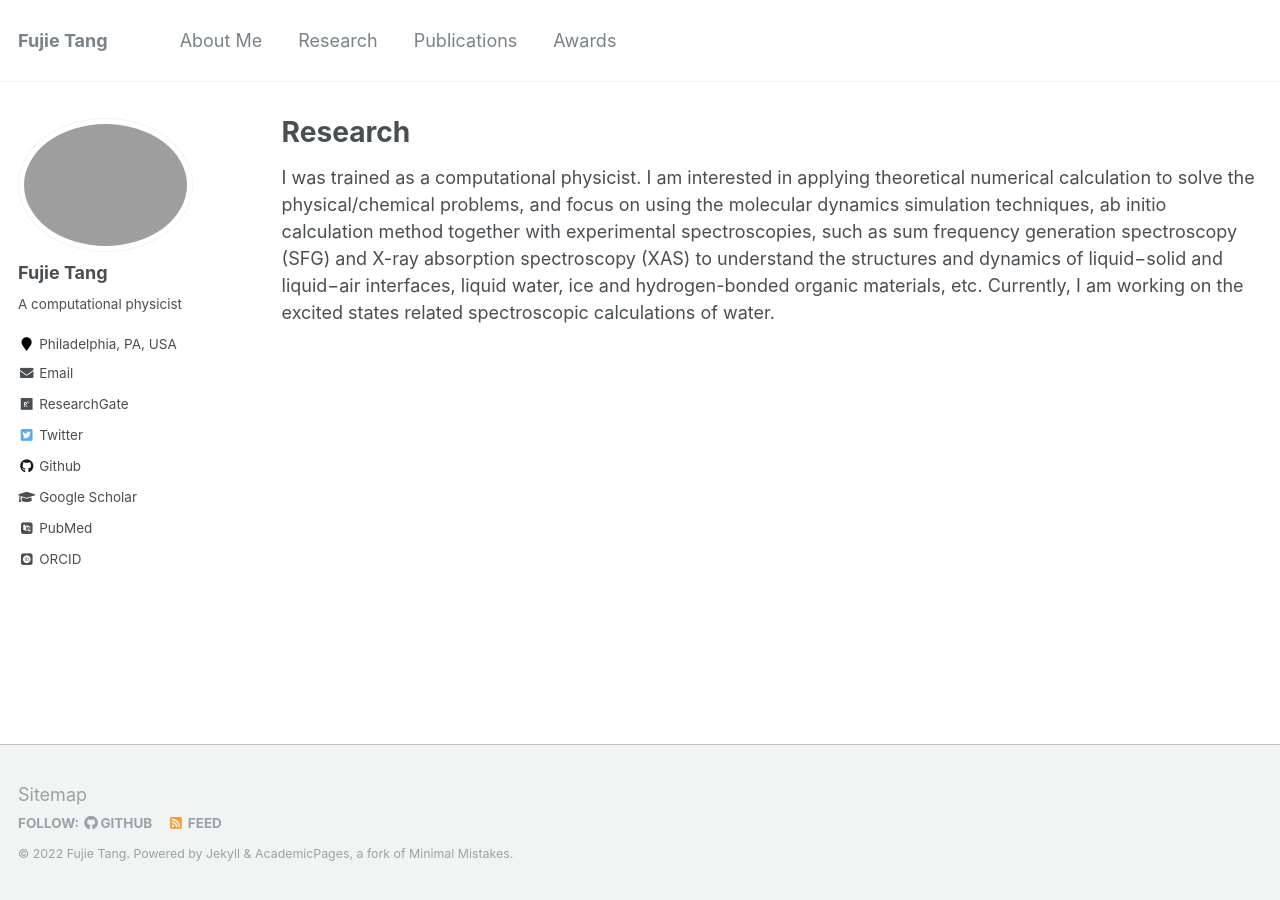
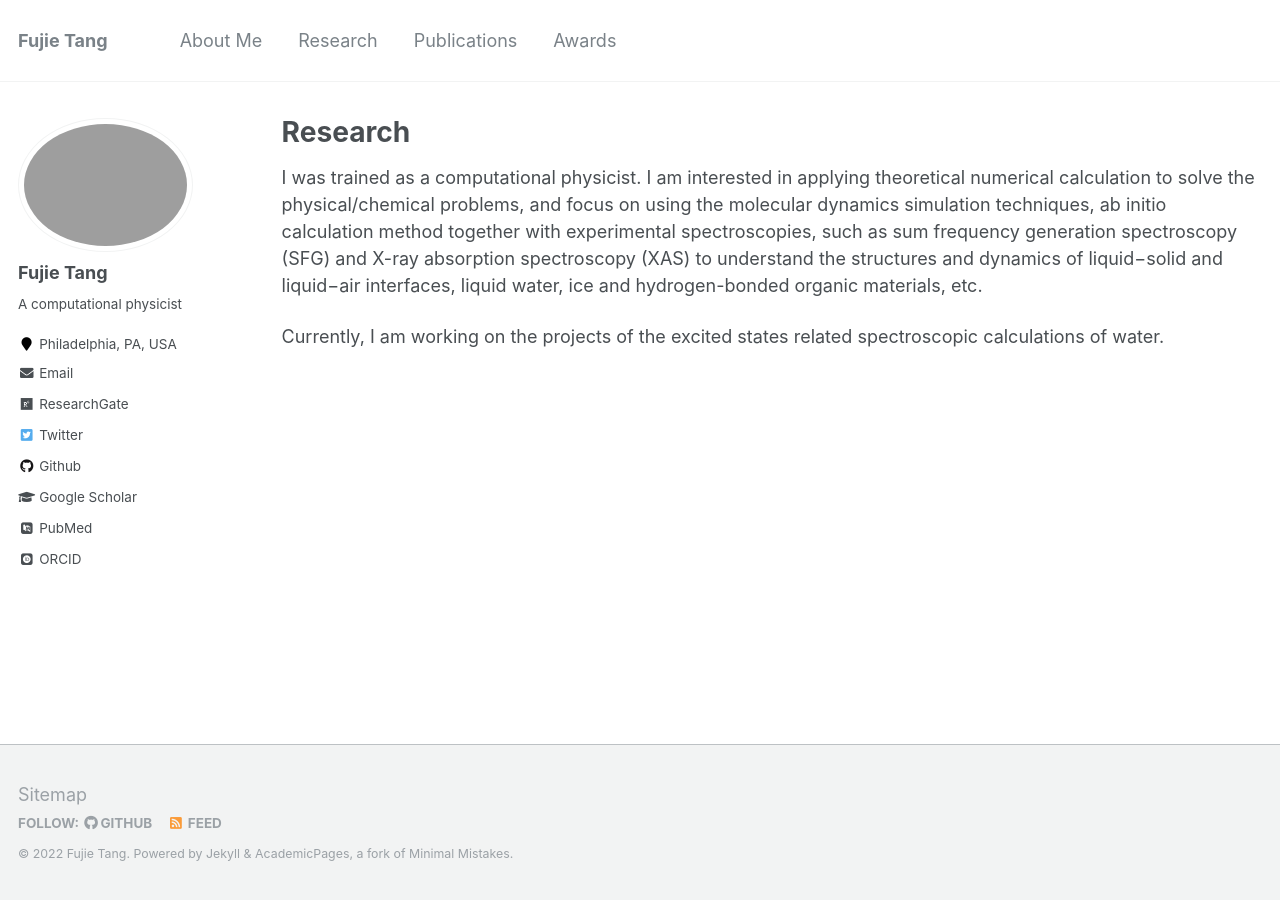
Before and after one commit to fujiepku/fujiepku.github.io, a Jekyll site: the page built from _pages/research.md, in a window 1280 px wide. Built offline with Jekyll 4.4.1, drawn with Linux system fonts in a browser that asks for light colours; some web fonts are replaced.

Commit message:
Update research.md

```diff
--- a/_pages/research.md
+++ b/_pages/research.md
@@ -6,4 +6,5 @@ author_profile: true
 ---
 
 I was trained as a computational physicist. I am interested in applying theoretical numerical calculation to solve the physical/chemical problems, and focus on using the molecular dynamics simulation techniques, ab initio calculation method together with experimental spectroscopies, such as sum frequency generation spectroscopy (SFG) and X-ray absorption spectroscopy (XAS) to understand the structures and dynamics of liquid−solid and liquid−air interfaces, liquid water, ice and hydrogen-bonded organic materials, etc.
-Currently, I am working on the excited states related spectroscopic calculations of water.
+
+Currently, I am working on the projects of the excited states related spectroscopic calculations of water.
```
